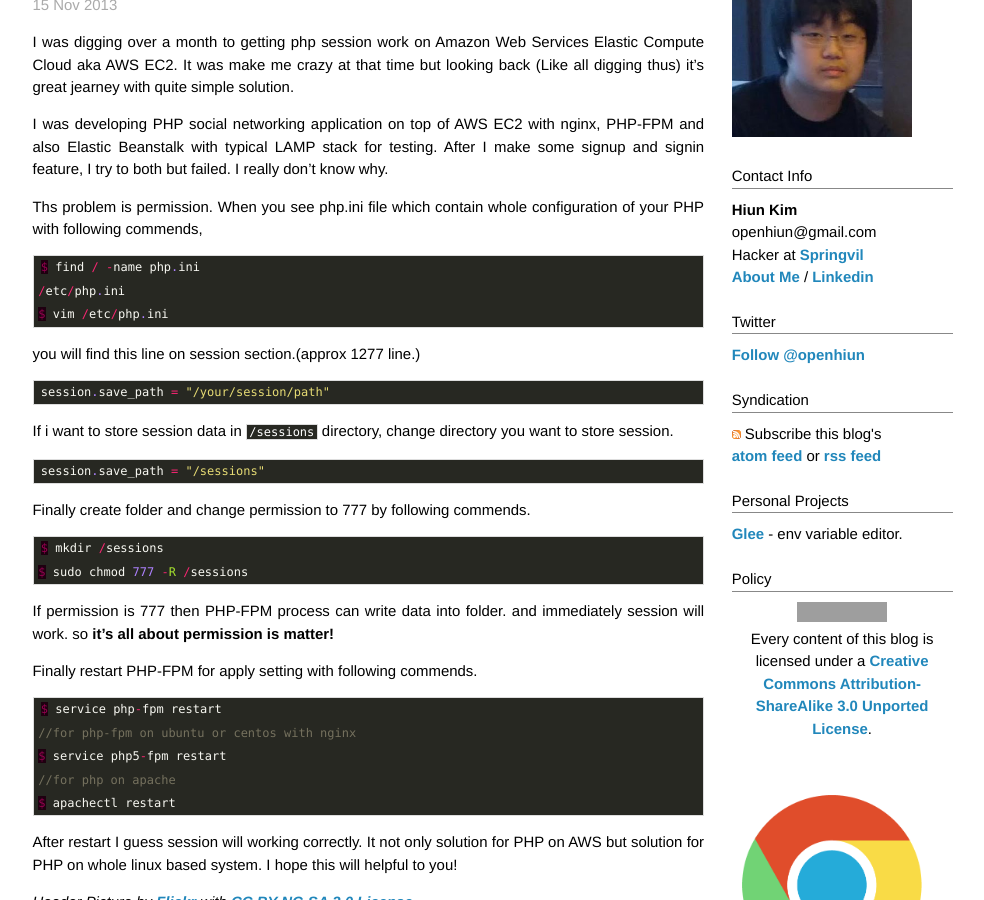
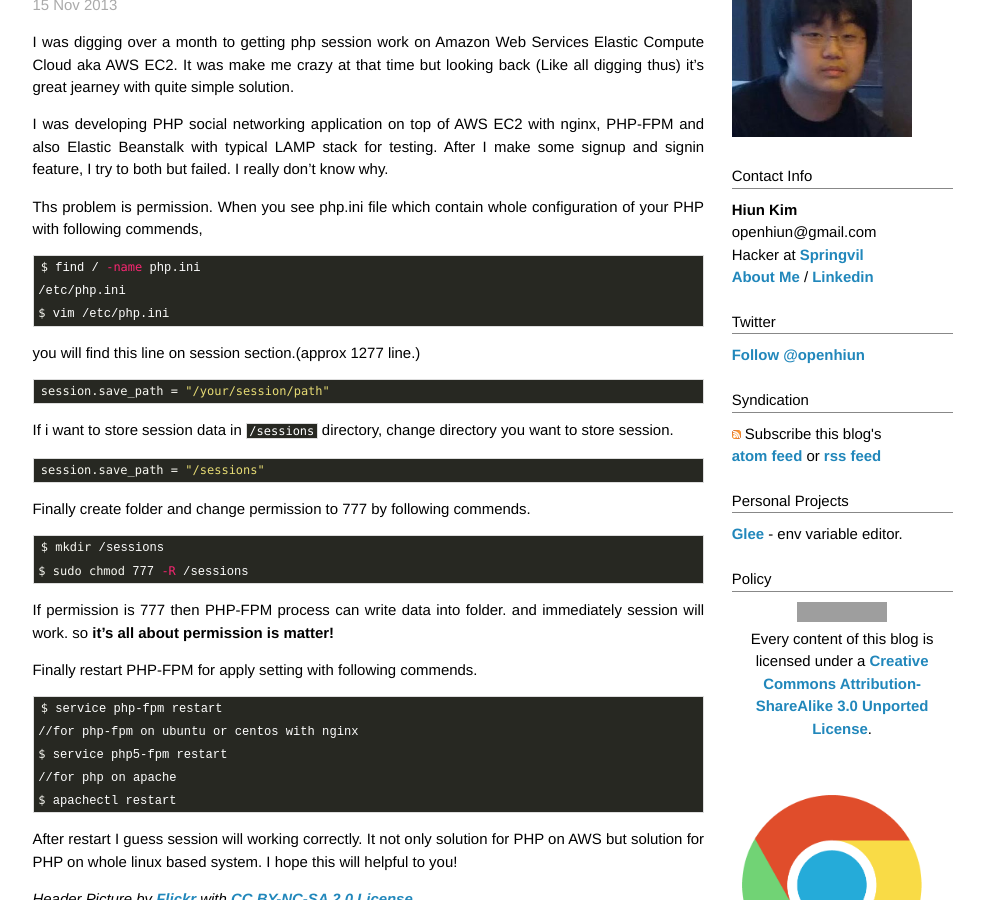
Before and after one commit to Gorski4123/openhiun.github.com, a Jekyll site: the page built from _posts/2013-11-15-php-session-on-aws.md, in a window 1280 px wide and 900 px high, scrolled down 431 px. Shown: the whole window, without its empty margins (160-1144 px from the left). Built offline with Jekyll 4.4.1, drawn with Linux system fonts in a browser that asks for light colours; Markdown is read by kramdown in place of the engine named in the settings; comment, search, counter and statistics services are not loaded; grey boxes are pictures that could not be loaded.

Commit message:
Update 2013-11-15-php-session-on-aws.md

```diff
--- a/_posts/2013-11-15-php-session-on-aws.md
+++ b/_posts/2013-11-15-php-session-on-aws.md
@@ -14,7 +14,7 @@ LAMP stack for testing. After I make some signup and signin feature, I try to bo
 
 Ths problem is permission. When you see php.ini file which contain whole configuration of your PHP with following commends,
 
-{% highlight php %}
+{% highlight bash %}
 $ find / -name php.ini
 /etc/php.ini
 $ vim /etc/php.ini
@@ -22,19 +22,19 @@ $ vim /etc/php.ini
 
 you will find this line on session section.(approx 1277 line.)
 
-{% highlight php %}
+{% highlight ini %}
 session.save_path = "/your/session/path"
 {% endhighlight %}
 
 If i want to store session data in ``/sessions`` directory, change directory you want to store session.
 
-{% highlight php %}
+{% highlight ini %}
 session.save_path = "/sessions"
 {% endhighlight %}
 
 Finally create folder and change permission to 777 by following commends.
 
-{% highlight php %}
+{% highlight bash %}
 $ mkdir /sessions
 $ sudo chmod 777 -R /sessions
 {% endhighlight %}
@@ -43,7 +43,7 @@ If permission is 777 then PHP-FPM process can write data into folder. and immedi
 so **it's all about permission is matter!**
 
 Finally restart PHP-FPM for apply setting with following commends.
-{% highlight php %}
+{% highlight bash %}
 $ service php-fpm restart
 //for php-fpm on ubuntu or centos with nginx
 $ service php5-fpm restart
```
